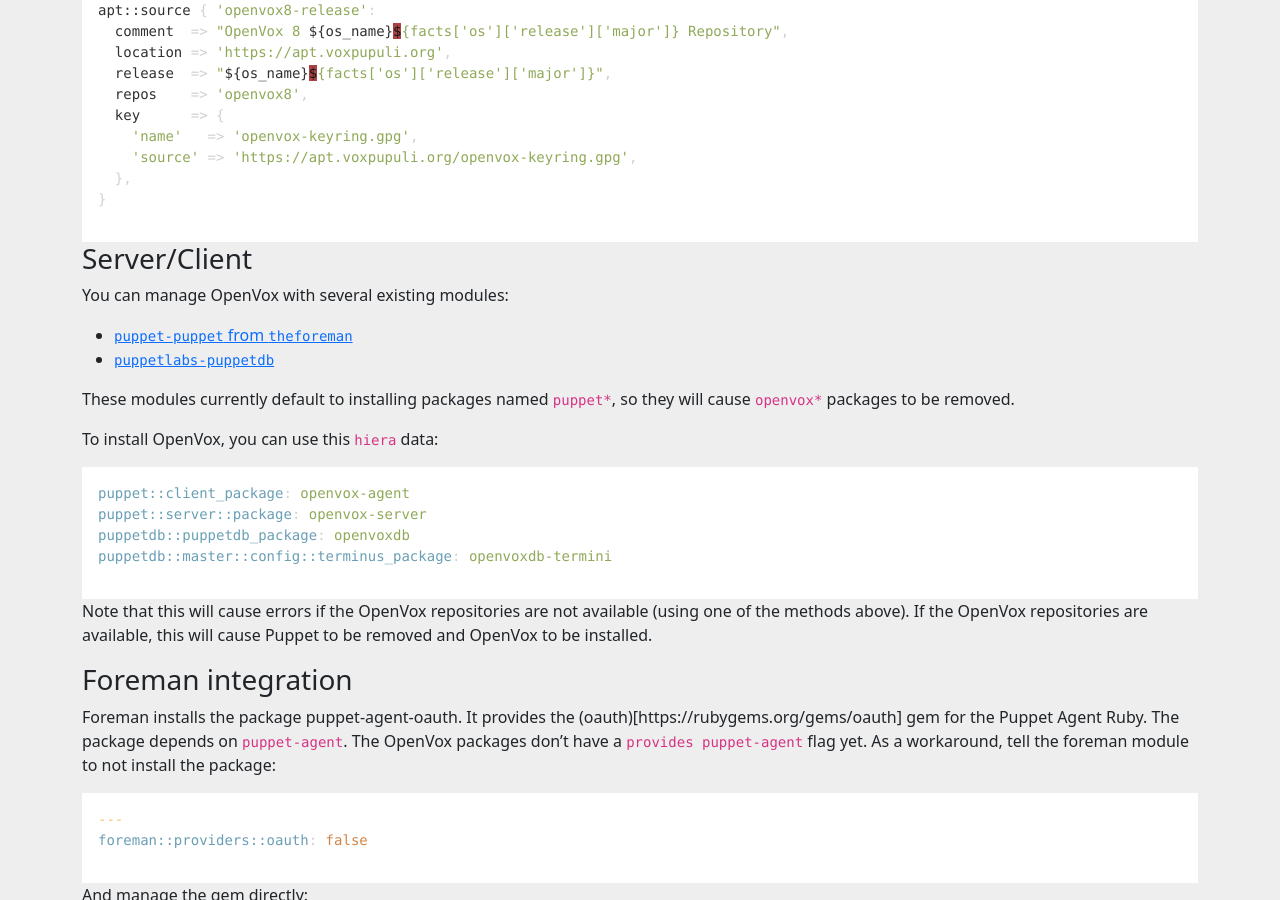
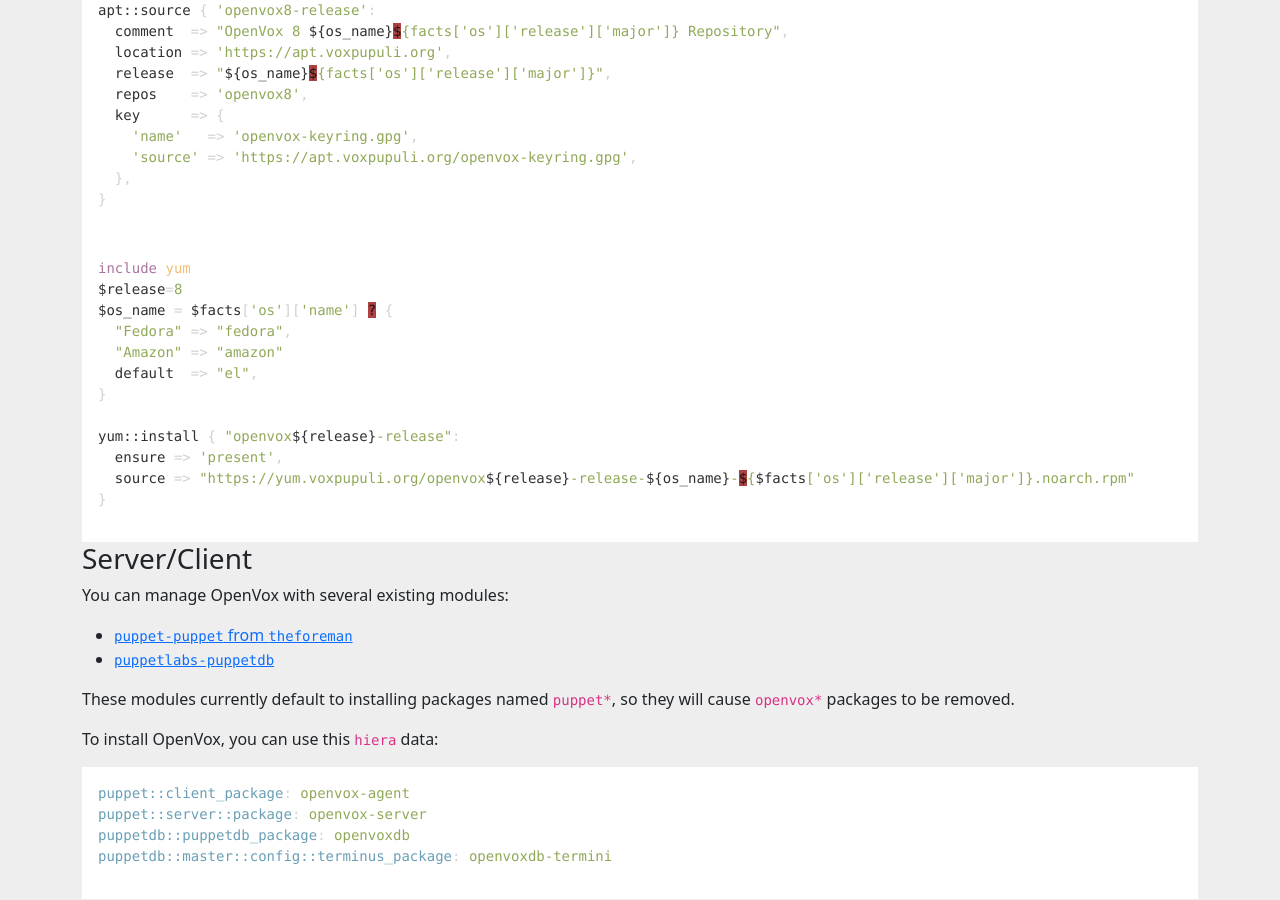
Before and after one commit to voxpupuli/voxpupuli.github.io, a Jekyll site: the page built from openvox/install.md, in a window 1280 px wide and 900 px high, scrolled down 1660 px. Built offline with Jekyll 4.4.1, drawn with Linux system fonts in a browser that asks for light colours; nearby versions of some CDN libraries.

Commit message:
Add openvox pp yum install
This is from Slack, but I have not personally tested

````diff
--- a/openvox/install.md
+++ b/openvox/install.md
@@ -79,6 +79,21 @@
 }
 ```
 
+```puppet
+include yum
+$release=8
+$os_name = $facts['os']['name'] ? {
+  "Fedora" => "fedora",
+  "Amazon" => "amazon"
+  default  => "el",
+}
+
+yum::install { "openvox${release}-release":
+  ensure => 'present',
+  source => "https://yum.voxpupuli.org/openvox${release}-release-${os_name}-${$facts['os']['release']['major']}.noarch.rpm"
+}
+```
+
 ### Server/Client
 
 You can manage OpenVox with several existing modules:
````
